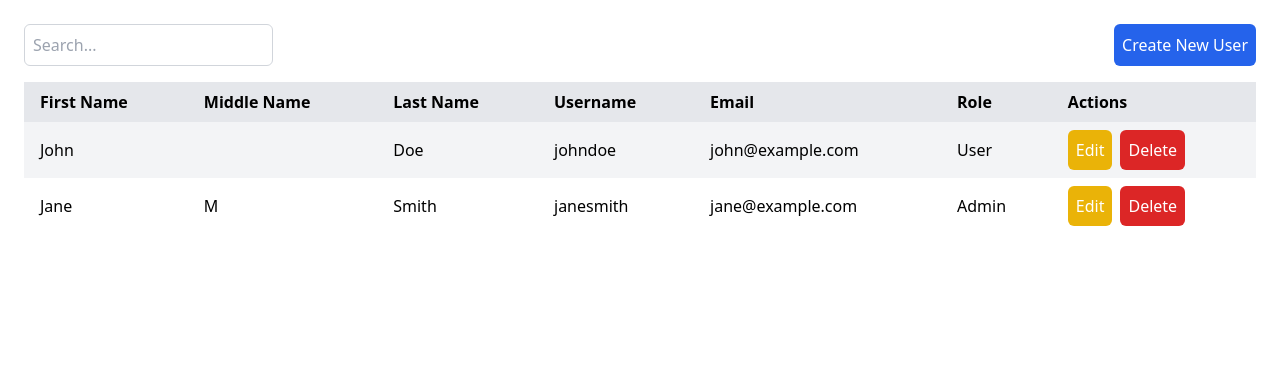
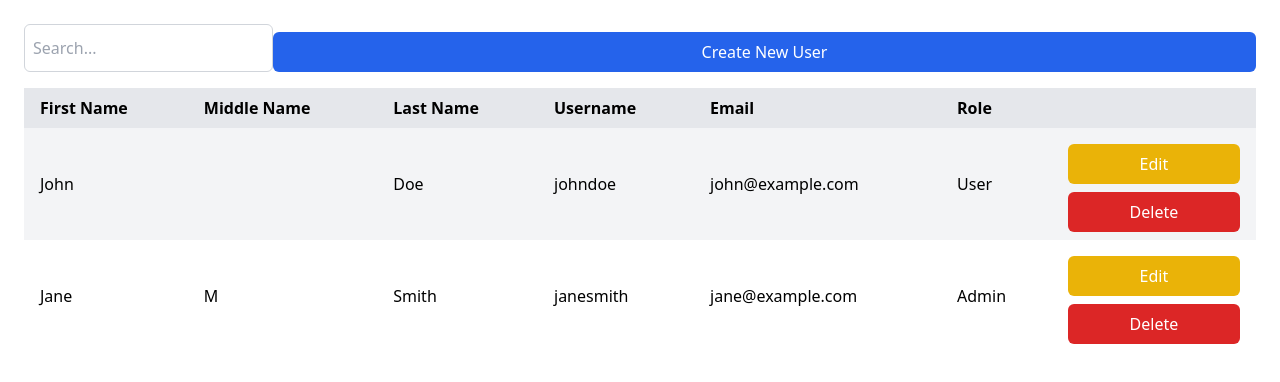
Before and after one commit to airemcs/fastvue-login, a Vue app: page /dashboard in a window 1280 px wide. Shown: the top 382 px of the page. Built offline with nearby package versions, Linux system fonts and the light colour scheme.

Commit message:
Final Maybe

```diff
--- a/src/components/Base/Button.vue
+++ b/src/components/Base/Button.vue
@@ -1,13 +1,44 @@
 <template>
   <button
     class="w-full mt-2 p-2 rounded-md text-white"
-    :class="disabled ? 'bg-gray-300 cursor-not-allowed' : 'bg-cyan-600 hover:bg-cyan-700'"
+    :class="buttonClasses"
     :disabled="disabled"
+    @click="handleClick"
   >
     <slot />
   </button>
 </template>
 
 <script setup lang="ts">
-defineProps<{ disabled: boolean }>();
+import { computed } from 'vue';
+
+interface Props {
+  variant?: 'primary' | 'secondary' | 'warning' | 'danger' | 'default';
+  disabled?: boolean;
+}
+
+const props = defineProps<Props>();
+const emit = defineEmits(['click']);
+
+const buttonClasses = computed(() => {
+  if (props.disabled) {
+    return 'bg-gray-300 cursor-not-allowed';
+  }
+
+  const variants: Record<string, string> = {
+    default: 'bg-cyan-600 hover:bg-cyan-700',
+    primary: 'bg-blue-600 hover:bg-blue-700',
+    secondary: 'bg-gray-300 text-black hover:bg-gray-400',
+    warning: 'bg-yellow-500 hover:bg-yellow-600',
+    danger: 'bg-red-600 hover:bg-red-700',
+  };
+
+  return variants[props.variant || 'default'];
+});
+
+const handleClick = () => {
+  if (!props.disabled) {
+    emit('click');
+  }
+};
 </script>
--- a/src/pages/Dashboard/DashboardPage.vue
+++ b/src/pages/Dashboard/DashboardPage.vue
@@ -7,15 +7,11 @@
         placeholder="Search..."
         class="p-2 rounded-md border border-gray-300"
       />
-      <button
-        @click="openCreateModal"
-        class="bg-blue-600 text-white p-2 rounded-md hover:bg-blue-700"
-      >
+      <Button @click="openCreateModal" variant="primary">
         Create New User
-      </button>
+      </Button>
     </div>
 
-    <!-- TODO: Component -->
     <table class="w-full table-auto">
       <thead>
         <tr class="bg-gray-200">
@@ -25,7 +21,7 @@
           <th class="px-4 py-2 text-left">Username</th>
           <th class="px-4 py-2 text-left">Email</th>
           <th class="px-4 py-2 text-left">Role</th>
-          <th class="px-4 py-2 text-left">Actions</th>
+          <th class="px-4 py-2 text-left"></th>
         </tr>
       </thead>
       <tbody>
@@ -41,103 +37,56 @@
           <td class="px-4 py-2">{{ user.email }}</td>
           <td class="px-4 py-2">{{ user.role }}</td>
           <td class="px-4 py-2">
-            <button
-              @click="editUser(user)"
-              class="bg-yellow-500 text-white p-2 rounded-md mr-2 hover:bg-yellow-600"
-            >
+            <Button @click="editUser(user)" variant="warning" class="mr-2">
               Edit
-            </button>
-            <button
-              @click="deleteUser(user.username)"
-              class="bg-red-600 text-white p-2 rounded-md hover:bg-red-700"
-            >
+            </Button>
+            <Button @click="deleteUser(user.username)" variant="danger">
               Delete
-            </button>
+            </Button>
           </td>
         </tr>
       </tbody>
     </table>
 
-    <div
-      v-if="showModal"
-      class="fixed inset-0 flex justify-center items-center bg-gray-500 bg-opacity-50"
-    >
+    <div v-if="showModal" class="fixed inset-0 flex justify-center items-center bg-gray-500 bg-opacity-50">
       <div class="bg-white p-6 rounded-md w-96">
         <h3 class="text-xl font-bold mb-4">{{ modalTitle }}</h3>
         <form @submit.prevent="handleSubmit">
           <div class="mb-4">
             <label for="firstName" class="block text-sm font-medium">First Name</label>
-            <input
-              v-model="newUser.firstName"
-              type="text"
-              id="firstName"
-              required
-              class="w-full p-2 border border-gray-300 rounded-md"
-            />
+            <input v-model="newUser.firstName" type="text" id="firstName" required class="w-full p-2 border border-gray-300 rounded-md" />
           </div>
           <div class="mb-4">
             <label for="middleName" class="block text-sm font-medium">Middle Name</label>
-            <input
-              v-model="newUser.middleName"
-              type="text"
-              id="middleName"
-              class="w-full p-2 border border-gray-300 rounded-md"
-            />
+            <input v-model="newUser.middleName" type="text" id="middleName" class="w-full p-2 border border-gray-300 rounded-md" />
           </div>
           <div class="mb-4">
             <label for="lastName" class="block text-sm font-medium">Last Name</label>
-            <input
-              v-model="newUser.lastName"
-              type="text"
-              id="lastName"
-              required
-              class="w-full p-2 border border-gray-300 rounded-md"
-            />
+            <input v-model="newUser.lastName" type="text" id="lastName" required class="w-full p-2 border border-gray-300 rounded-md" />
           </div>
           <div class="mb-4">
             <label for="username" class="block text-sm font-medium">Username</label>
-            <input
-              v-model="newUser.username"
-              type="text"
-              id="username"
-              required
-              class="w-full p-2 border border-gray-300 rounded-md"
-            />
+            <input v-model="newUser.username" type="text" id="username" required class="w-full p-2 border border-gray-300 rounded-md" />
           </div>
           <div class="mb-4">
             <label for="email" class="block text-sm font-medium">Email</label>
-            <input
-              v-model="newUser.email"
-              type="email"
-              id="email"
-              required
-              class="w-full p-2 border border-gray-300 rounded-md"
-            />
+            <input v-model="newUser.email" type="email" id="email" required class="w-full p-2 border border-gray-300 rounded-md" />
           </div>
-
           <div class="mb-4">
             <label for="role" class="block text-sm font-medium">Role</label>
-            <select
-              v-model="newUser.role"
-              id="role"
-              class="w-full p-2 border border-gray-300 rounded-md"
-            >
+            <select v-model="newUser.role" id="role" class="w-full p-2 border border-gray-300 rounded-md">
               <option>User</option>
               <option>Admin</option>
             </select>
           </div>
 
           <div class="flex justify-end gap-2">
-            <button
-              type="button"
-              @click="closeModal"
-              class="bg-gray-300 text-black p-2 rounded-md"
-            >
+            <Button type="button" @click="closeModal" variant="secondary">
               Cancel
-            </button>
-            <button type="submit" class="bg-blue-600 text-white p-2 rounded-md">
+            </Button>
+            <Button type="submit" variant="primary">
               {{ isEditing ? 'Update User' : 'Create User' }}
-            </button>
+            </Button>
           </div>
         </form>
       </div>
@@ -147,8 +96,8 @@
 
 <script setup lang="ts">
 import { ref, computed } from 'vue';
+import Button from '../../components/Base/Button.vue';
 
-// TODO: Types
 interface User {
   firstName: string;
   middleName: string;
@@ -178,7 +127,6 @@ const modalTitle = computed(() => (isEditing.value ? 'Edit User' : 'Create New U
 
 const searchQuery = ref('');
 
-// TODO: API?
 const filteredUsers = computed(() => {
   return users.value.filter(user =>
     user.firstName.toLowerCase().includes(searchQuery.value.toLowerCase()) ||
@@ -189,14 +137,7 @@ const filteredUsers = computed(() => {
 
 const openCreateModal = () => {
   isEditing.value = false;
-  newUser.value = {
-    firstName: '',
-    middleName: '',
-    lastName: '',
-    username: '',
-    email: '',
-    role: 'User',
-  };
+  newUser.value = { firstName: '', middleName: '', lastName: '', username: '', email: '', role: 'User' };
   showModal.value = true;
 };
 
@@ -226,7 +167,6 @@ const editUser = (user: User) => {
   openEditModal(user);
 };
 
-// TODO: API?
 const deleteUser = (username: string) => {
   const index = users.value.findIndex(user => user.username === username);
   if (index !== -1) {
```
